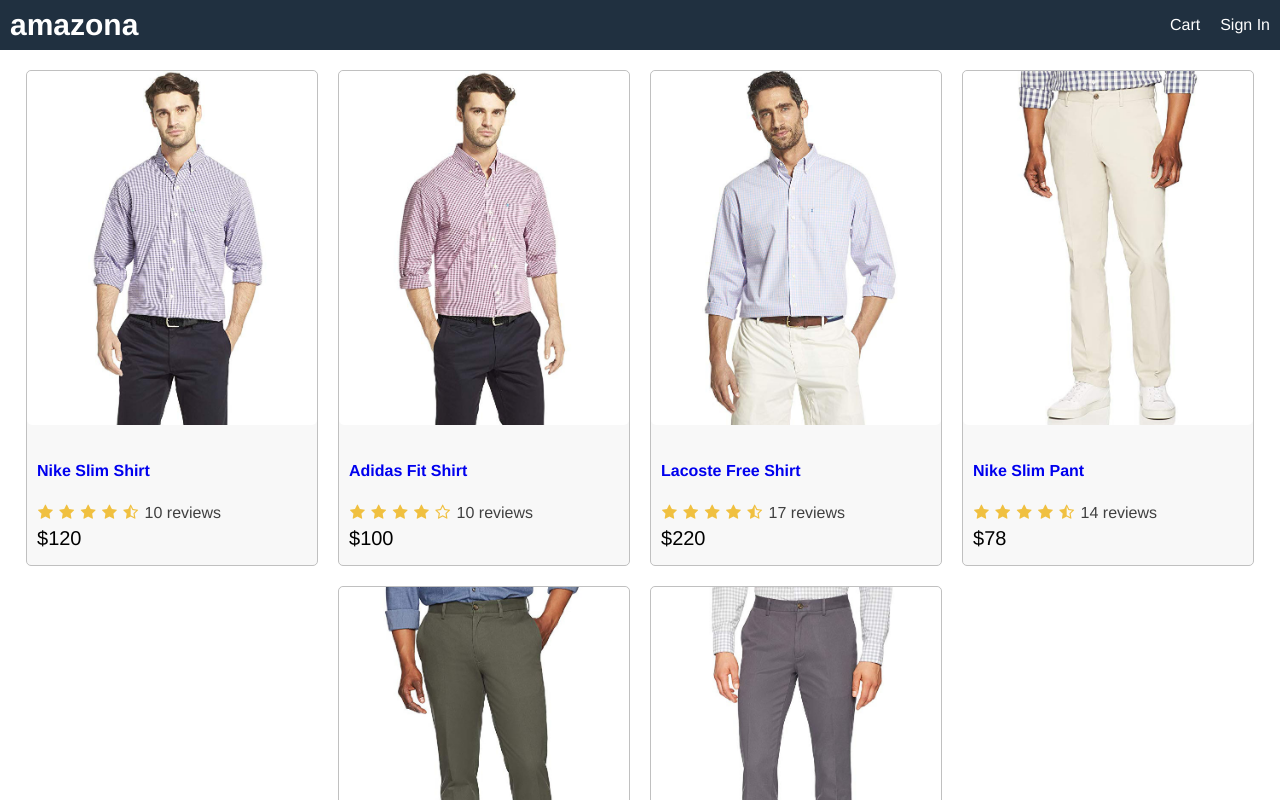
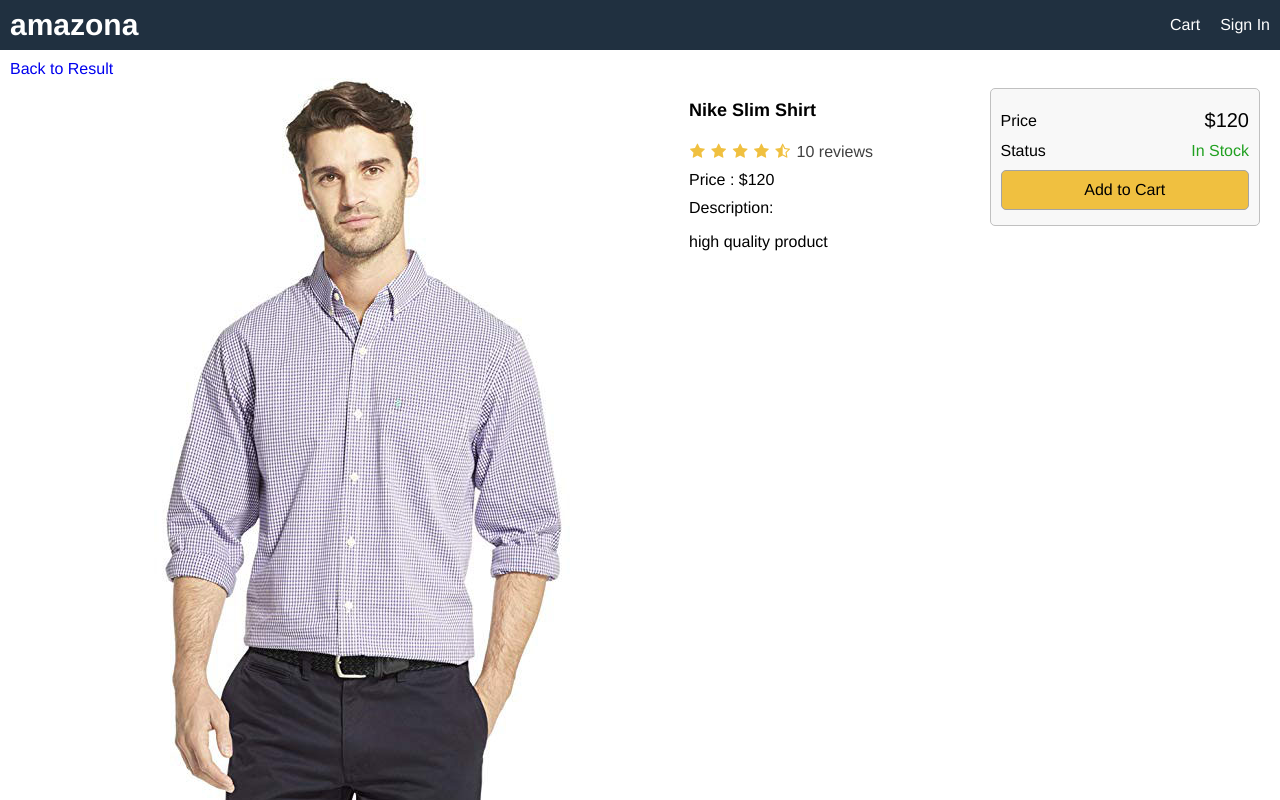
Before and after one commit to khaledtudce/ecommerce_react_amazon, a React (Create React App) app in the folder frontend/: page /product/1 in a window 1280 px wide. Shown: the top 800 px of the page. Built offline with nearby package versions, Linux system fonts and the light colour scheme.

Commit message:
added/separated product screen and home screen

```diff
--- a/frontend/package.json
+++ b/frontend/package.json
@@ -8,6 +8,7 @@
     "@testing-library/user-event": "^13.5.0",
     "react": "^17.0.2",
     "react-dom": "^17.0.2",
+    "react-router-dom": "^5.3.0",
     "react-scripts": "5.0.0",
     "web-vitals": "^2.1.3"
   },
--- a/frontend/src/App.js
+++ b/frontend/src/App.js
@@ -1,9 +1,13 @@
 import React from 'react';
-import data from './data';
-import Product from './components/Product';
+import { BrowserRouter, Route } from 'react-router-dom';
+import HomeScreen from './screens/HomeScreen';
+import ProductScreen from './screens/ProductScreen';
+
 
 function App() {
+
   return (
+    <BrowserRouter>
       <div className="grid-container">
         <header className="row">
           <div>
@@ -15,19 +19,13 @@
           </div>
         </header>
         <main>
-        <div>
-          <div className="row center">
-            {
-              data.products.map(product => (
-                <Product key={product._id} product={product}></Product>
-              ))
-            }
+          <Route path="/product/:id" component={ProductScreen} ></Route>
+          <Route path="/" component={HomeScreen} exact></Route>
 
-          </div>
-        </div>
         </main>
         <footer className="row center">All right reserved</footer>
       </div>
+    </BrowserRouter>
   );
 }
 
--- a/frontend/src/data.js
+++ b/frontend/src/data.js
@@ -6,6 +6,7 @@
       category: 'Shirts',
       image: '/images/p1.jpg',
       price: 120,
+      countInStock: 20,
       brand: 'Nike',
       rating: 4.5,
       numReviews: 10,
@@ -17,6 +18,7 @@
       category: 'Shirts',
       image: '/images/p2.jpg',
       price: 100,
+      countInStock: 10,
       brand: 'Adidas',
       rating: 4.0,
       numReviews: 10,
@@ -28,6 +30,7 @@
       category: 'Shirts',
       image: '/images/p3.jpg',
       price: 220,
+      countInStock: 0,
       brand: 'Lacoste',
       rating: 4.8,
       numReviews: 17,
@@ -39,6 +42,7 @@
       category: 'Pants',
       image: '/images/p4.jpg',
       price: 78,
+      countInStock: 15,
       brand: 'Nike',
       rating: 4.5,
       numReviews: 14,
@@ -50,6 +54,7 @@
       category: 'Pants',
       image: '/images/p5.jpg',
       price: 65,
+      countInStock: 5,
       brand: 'Puma',
       rating: 4.5,
       numReviews: 10,
@@ -61,6 +66,7 @@
       category: 'Pants',
       image: '/images/p6.jpg',
       price: 139,
+      countInStock: 12,
       brand: 'Adidas',
       rating: 4.5,
       numReviews: 15,
--- a/frontend/src/index.css
+++ b/frontend/src/index.css
@@ -10,7 +10,7 @@
   -webkit-font-smoothing: antialiased;
   -moz-osx-font-smoothing: grayscale;
 }
-#root{
+#root {
   height: 100%;
 }
 
@@ -54,6 +54,34 @@
 a:hover {
   color: #ff8000;
 }
+ul {
+  padding: 0;
+  margin: 0;
+  list-style-type: none;
+}
+li {
+  margin-top: 1rem;
+}
+button {
+  padding: 1rem;
+  border-radius: 0.5rem;
+  border: 0.1rem #a4a4a4 solid;
+  font-size: 1.6rem;
+  font-family: Helvetica, Arial, sans-serif;
+  -webkit-font-smoothing: antialiased;
+  -moz-osx-font-smoothing: grayscale;
+  background-color: #f8f8f8;
+  cursor: pointer;
+}
+button:hover {
+  border: 0.1rem #404040 solid;
+}
+button.primary {
+  background-color: #f0c040;
+}
+button.block {
+  width: 100%;
+}
 /* Header */
 header a {
   color: #ffffff;
@@ -73,12 +101,25 @@
 .row.center {
   justify-content: center;
 }
+.row.top {
+  align-items: flex-start;
+}
+.col-1 {
+  flex: 1 1 25rem;
+}
+.col-2 {
+  flex: 2 1 50rem;
+}
+
 /* Image */
 img {
   border-radius: 0.5rem;
 }
 img.medium {
   max-width: 29rem;
+  width: 100%;
+}
+img.large {
   width: 100%;
 }
 
@@ -103,6 +144,13 @@
   color: #f0c040;
   margin: 0.1rem;
 }
-.rating span:last-child{
-  color:#404040;
+.rating span:last-child {
+  color: #404040;
 }
+/* Alert */
+.success {
+  color: #20a020;
+}
+.error {
+  color: #a02020;
+}
--- /dev/null
+++ b/frontend/src/screens/HomeScreen.js
@@ -0,0 +1,17 @@
+import React from 'react'
+import data from '../data';
+import Product from '../components/Product';
+
+export default function HomeScreen() {
+    return (
+        <div>
+            <div className="row center">
+                {
+                    data.products.map(product => (
+                        <Product key={product._id} product={product}></Product>
+                    ))
+                }
+            </div>
+        </div>
+    )
+}
--- /dev/null
+++ b/frontend/src/screens/ProductScreen.js
@@ -0,0 +1,63 @@
+import React from 'react'
+import { Link } from 'react-router-dom';
+import Rating from '../components/Rating';
+import data from '../data'
+
+export default function ProductScreen(props) {
+    const product = data.products.find((x) => x._id === props.match.params.id);
+    if (!product) {
+        return <div> Product not found</div>
+    }
+    return (
+        <div>
+            <Link to="/">Back to Result</Link>
+            <div className='row top'>
+                <div className='col-2'>
+                    <img src={product.image} alt={product.name}></img>
+
+                </div>
+                <div className='col-1'>
+                    <ul>
+                        <li>
+                            <h1>{product.name}</h1>
+                        </li>
+                        <li>
+                            <Rating rating={product.rating} numReviews={product.numReviews}></Rating>
+                        </li>
+                        <li>Price : ${product.price}</li>
+                        <li>
+                            Description:
+                            <p>{product.description}</p>
+                        </li>
+                    </ul>
+
+                </div>
+                <div className='col-1'>
+                    <div className='card card-body'>
+                        <ul>
+                            <li>
+                                <div className='row'>
+                                    <div>Price</div>
+                                    <div className='price'>${product.price}</div>
+                                </div>
+                            </li>
+                            <li>
+                                <div className='row'>
+                                    <div>Status</div>
+                                    <div>
+                                        {product.countInStock > 0 ? (<span className='success'>In Stock</span>)
+                                            : (<span className='error'>Not Available</span>)}
+                                    </div>
+                                </div>
+                            </li>
+                            <li>
+                                <button className='primary block'>Add to Cart</button>
+                            </li>
+                        </ul>
+                    </div>
+                </div>
+
+            </div>
+        </div>
+    )
+}
```
Lines whose indentation alone changed are shown as unchanged.
